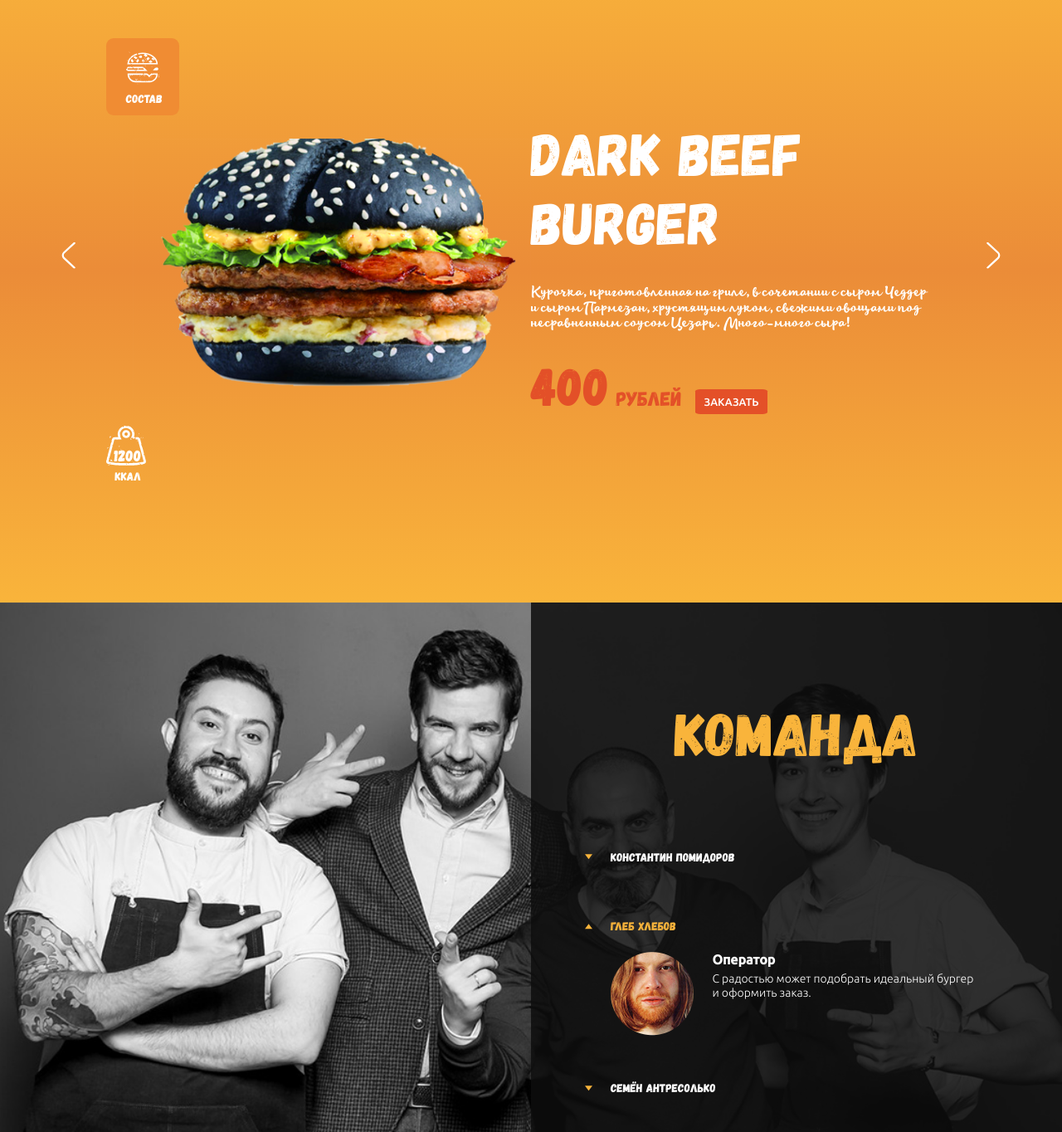
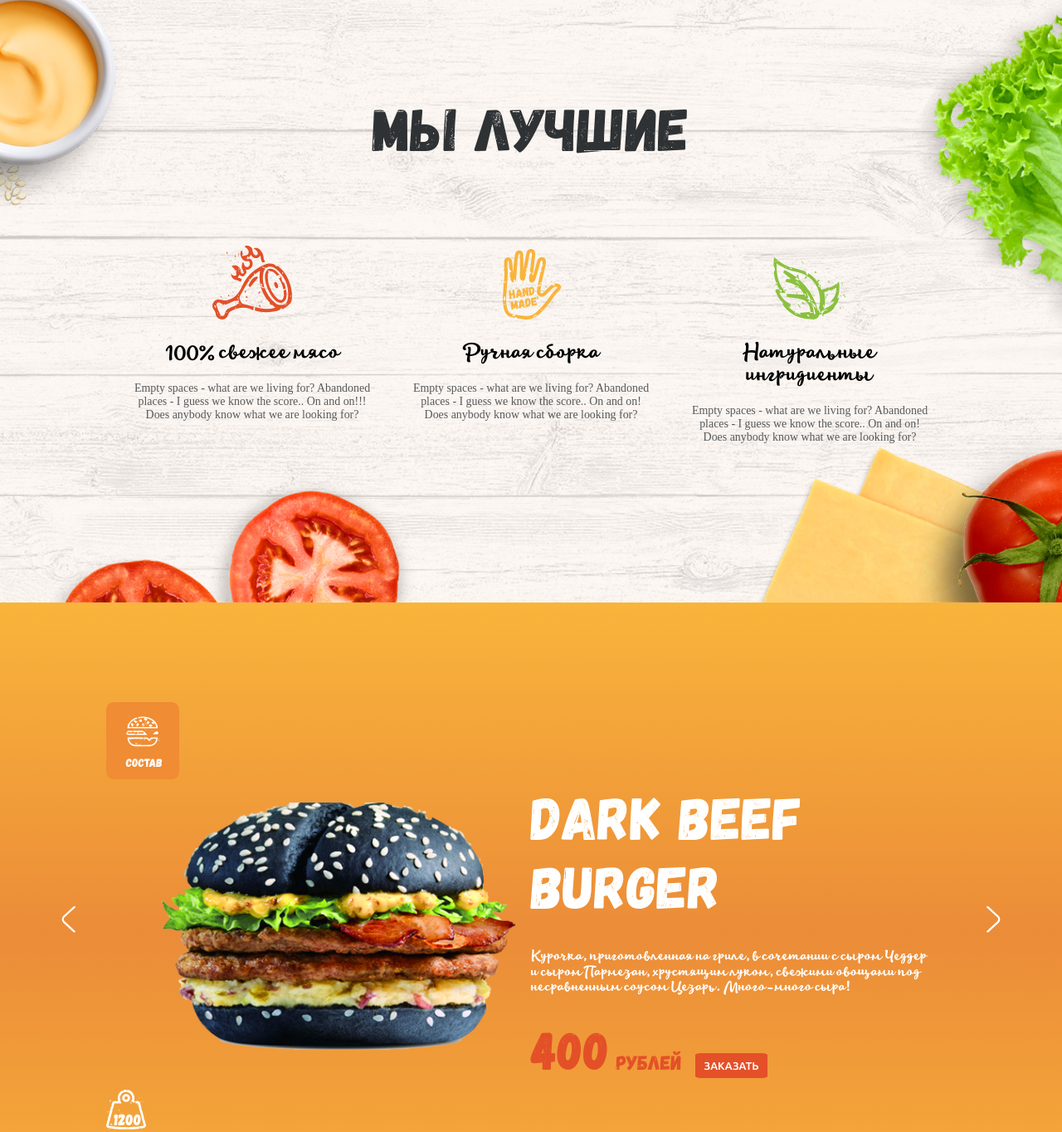
Before and after one commit to Sokolov45/burgers, a plain HTML site: page index.html in a window 1280 px wide. Shown: the part 874-2238 px from the top of the page at 83% size. Drawn offline with Linux system fonts and the light colour scheme.

Commit message:
доделал за атомом

```diff
--- a/index.html
+++ b/index.html
@@ -6,8 +6,6 @@
   <meta http-equiv="X-UA-Compatible" content="ie=edge">
   <title>Mr. Burger</title>
   <link rel="stylesheet" href="styles/main.css">
-  <!-- <script src="js/jquery.js"></script>
-  <script src="js/jquery.onepage-scroll.min.js"></script> -->
 </head>
 
 <body>
@@ -89,7 +87,7 @@
       </div>
     </section>
     <!-- секция - Мы лучшие -->
-    <!-- <section class="we-best">
+    <section class="we-best">
       <div class="container container--we-best">
         <div class="title title--we-best">МЫ ЛУЧШИЕ</div>
         <ul class="list ">
@@ -143,10 +141,11 @@
             </div>
           </li>
         </ul>
+      </div>
     </section>
-    <!-- секция "бургеры" ------------------------------->
+    <!-- секция "бургеры" ----------------------------- -->
     <section class="burgers">
-      <ul class="container burgers-container">
+      <div class="container burgers-container">
         <ul class='slides'>
           <li class='slide'>
             <div class="burgers__pic-wrap">
@@ -197,7 +196,6 @@
               </div>
             </div>
           </li>
-        </li>
           <li class='slide'>
             <div class="burgers__pic-wrap">
               <img src="./img/burgers/3.png" alt="">
@@ -213,7 +211,6 @@
                 <a class="btn btn--burgers" href="#">ЗАКАЗАТЬ</a>
               </div>
             </div>
-        </li>
           </li>
           <li class='slide'>
             <div class="burgers__pic-wrap">
@@ -231,12 +228,11 @@
         </div>
           </li>
         </ul>
-        <!-- <span class='arrow-scroll arrow-scroll--burgers-slaider-right' onclick="nextSlide()"> -->
-          <a class='arrow-scroll arrow-scroll--burgers-slaider-right' id="test">
+        <div class='arrow-scroll arrow-scroll--burgers-slaider-right' id="test">
             <svg class="icon icon--arrow-scroll">
               <use xlink:href="sprite.svg#arrow-scroll"></use>
             </svg>
-        </a>
+          </div>
         <div class='arrow-scroll arrow-scroll--burgers-slaider-left' onclick="prevSlide()">
           <svg class="icon icon--arrow-scroll">
             <use xlink:href="sprite.svg#arrow-scroll"></use>
@@ -246,8 +242,7 @@
           <svg class="icon icon--burger">
             <use xlink:href="sprite.svg#burger"></use>
           </svg>
-
-
+        </div>
         <ul class="composition" id="composition">
           <li class="composition__item">
             <svg class="icon icon--arrow-scroll">
@@ -292,8 +287,6 @@
             <span class='composition__weight'>80 г</span>
           </li>
         </ul>
-        </div>
-
         <div class='burgers__icon-kkal'>
           <svg class="icon icon--kkal">
             <use xlink:href="sprite.svg#kkal"></use>
@@ -301,7 +294,7 @@
         </div>
       </div>
     </section>
-    <!-- секкия команда --------------------------------->
+     <!-- секкия команда ------------------------------- -->
     <section class="team">
       <div class="team-description">
         <div class="title title--team">КОМАНДА</div>
```
Lines whose indentation alone changed are shown as unchanged.
